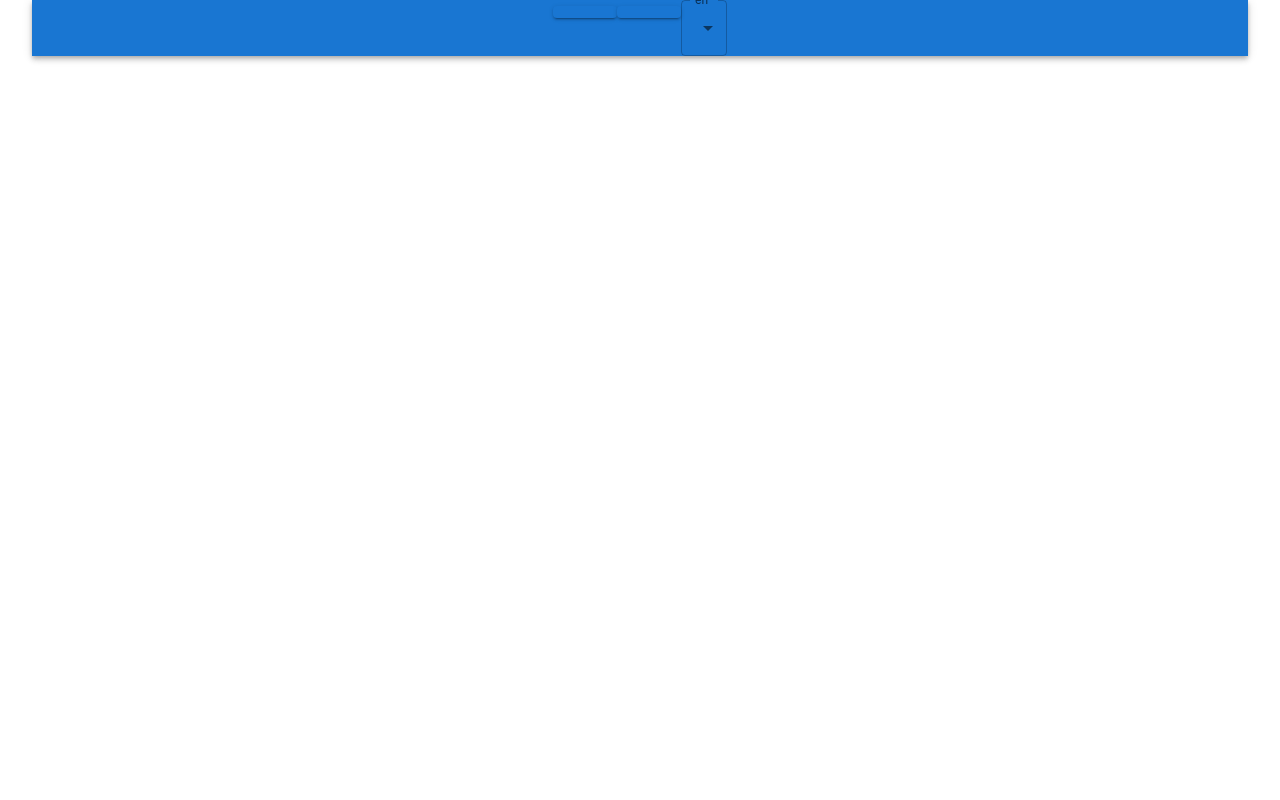
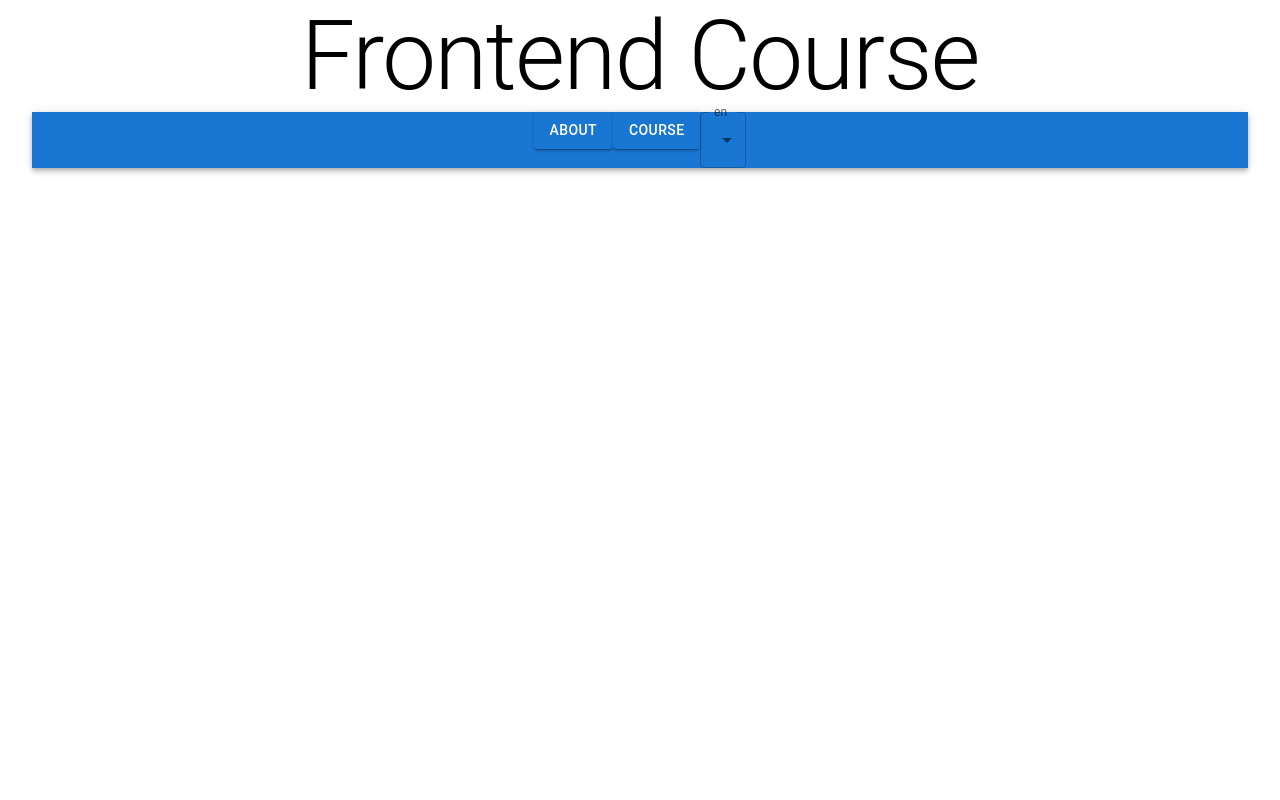
Before and after one commit to OysteinKoder/frontend_kurs, a Next.js app: page / in a window 1280 px wide. Shown: the top 800 px of the page. Built offline with nearby package versions, Linux system fonts and the light colour scheme.

Commit message:
added text through i18n

```diff
--- a/public/locales/en/en.js
+++ b/public/locales/en/en.js
@@ -1,3 +1,8 @@
 export default {
   test: "english",
+  landing_page_navbar_about: "About",
+  landing_page_navbar_frontend_course: "Course",
+  landing_page_header: "Frontend Course",
+  landing_page_navbar_selector_locale_en: "en",
+  landing_page_navbar_selector_locale_nor: "nor",
 };
--- a/public/locales/nor/nor.js
+++ b/public/locales/nor/nor.js
@@ -1,3 +1,8 @@
 export default {
   test: "norsk",
+  landing_page_navbar_about: "Om Oss",
+  landing_page_navbar_frontend_course: "Kurs",
+  landing_page_header: "Frontend Kurs",
+  landing_page_navbar_selector_locale_en: "en",
+  landing_page_navbar_selector_locale_nor: "nor",
 };
```
